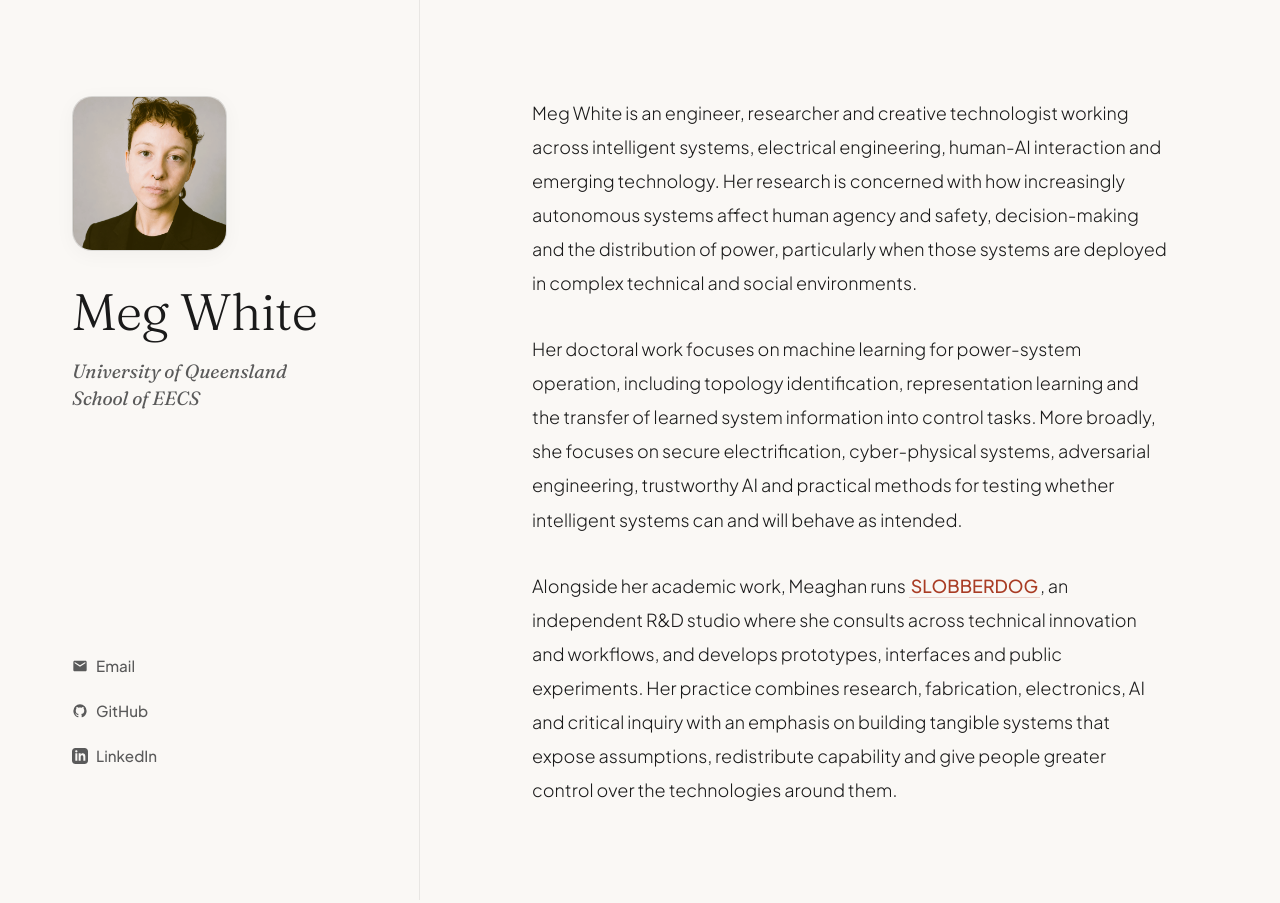
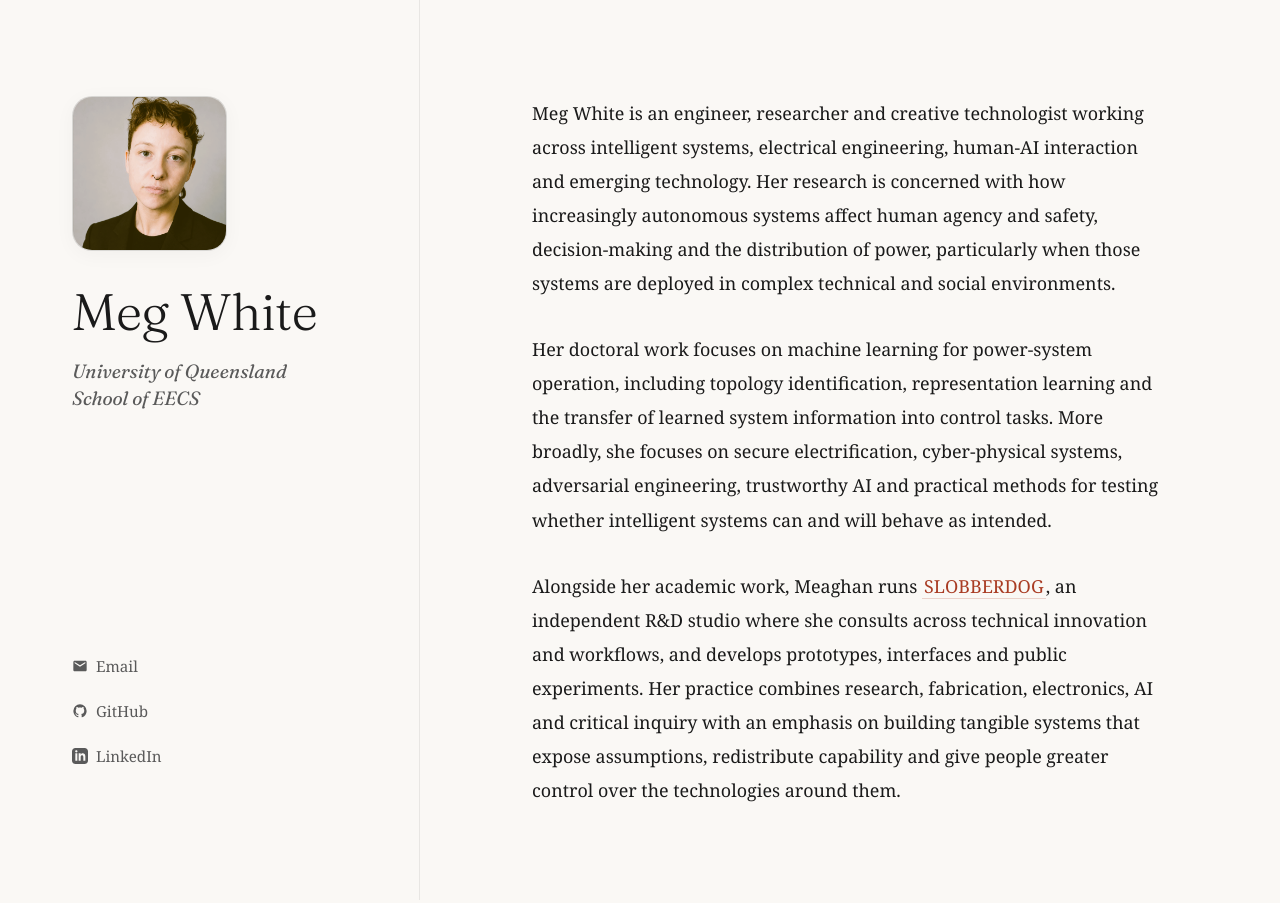
Before and after one commit to unmeg/unmeg.github.io, a Jekyll site: the page built from index.html, in a window 1280 px wide. Built offline with Jekyll 4.4.1, drawn with Linux system fonts in a browser that asks for light colours.

Commit message:
Update typography to Georgia for a classic academic feel

```diff
--- a/_layouts/academic.html
+++ b/_layouts/academic.html
@@ -19,7 +19,7 @@
       --link-color: #a93c24; /* sophisticated brick/terracotta red */
       --link-hover-bg: rgba(169, 60, 36, 0.06);
       --font-display: 'Fraunces', Georgia, serif;
-      --font-sans: 'Plus Jakarta Sans', -apple-system, BlinkMacSystemFont, "Segoe UI", Roboto, sans-serif;
+      --font-sans: Georgia, serif;
     }
 
     @media (prefers-color-scheme: dark) {
@@ -193,7 +193,7 @@
     .bio-text p {
       font-size: 1.12rem;
       line-height: 1.9;
-      font-weight: 300;
+      font-weight: 400;
       margin: 0 0 2rem 0;
       color: var(--text-color);
     }
```
